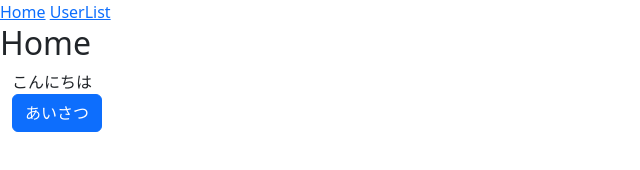
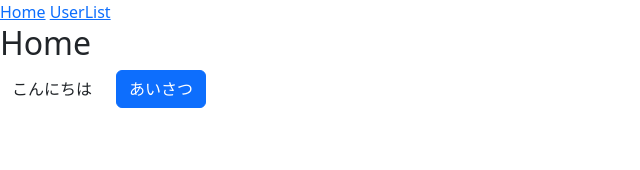
Before and after one commit to nakamurakko/angularjs-sample, a website: page app/index.html in a window 1280 px wide. Shown: the whole page, without its empty margins (0-640 px from the left). Drawn offline with nearby package versions, Linux system fonts and the light colour scheme; some packages are replaced by stand-ins of ours.

Commit message:
Update home.template.html

```diff
--- a/app/home/home.template.html
+++ b/app/home/home.template.html
@@ -1,8 +1,15 @@
 <h2>{{title}}</h2>
+
 <div class="container-fluid">
-  <div>
-    <span>{{message}}</span>
+
+  <div class="row">
+    <div class="col-auto">
+      <span class="form-control-plaintext">{{message}}</span>
+    </div>
+    <div class="col-auto">
+      <button class="btn btn-primary"
+              ng-click="onChangeMessage($event)">あいさつ</button>
+    </div>
   </div>
-  <button class="btn btn-primary"
-          ng-click="onChangeMessage($event)">あいさつ</button>
+
 </div>
```
